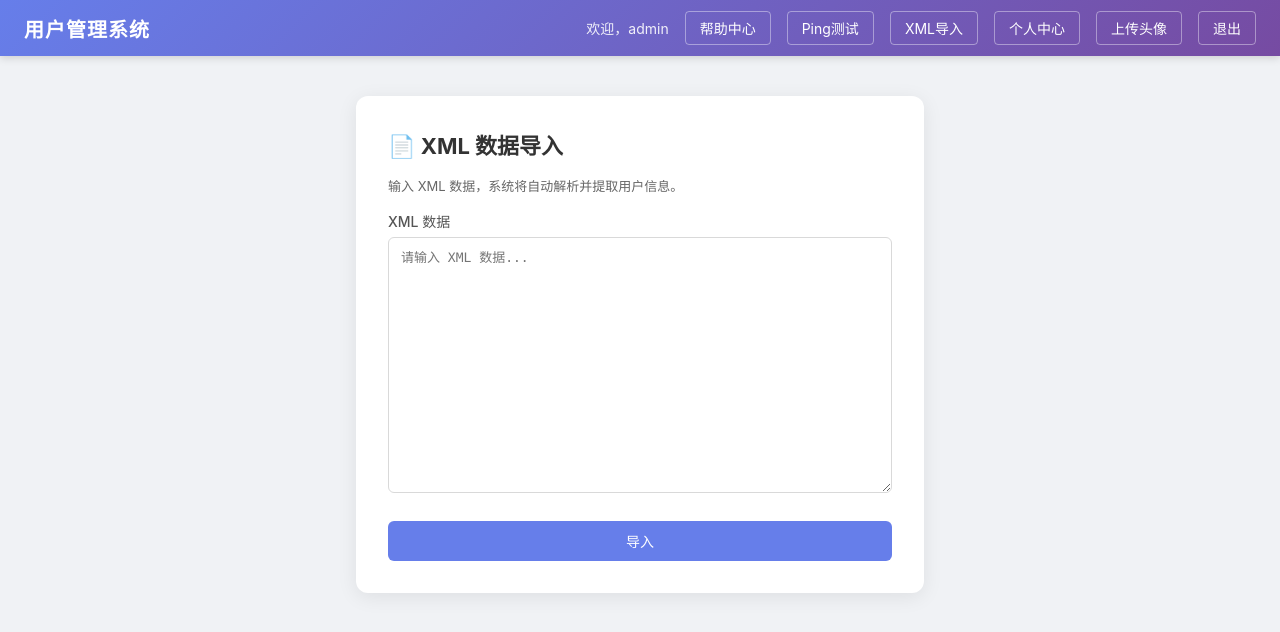
After one commit to sencly-book/user-management, a Flask app: page /xml-import in a window 1280 px wide. The commit adds this page. Shown: the top 632 px of the page. Run offline with Flask 3, Linux system fonts and the light colour scheme; a user stored in the database is signed in.

Commit message:
feat: 新增 XML 数据导入功能
- 新增 /xml-import 路由（GET/POST），需登录
- 检测 <!ENTITY 和 SYSTEM 定义，提取文件路径
- 读取本地文件内容替换实体引用后解析 XML
- 提取 user 节点的 name 和 email，JSON 格式返回
- 新增 templates/xml_import.html
- base.html 导航栏添加 XML导入 链接
- CSS 新增 .xml-textarea .json-output 样式

Co-Authored-By: Claude <noreply@anthropic.com>

```diff
--- a/app.py
+++ b/app.py
@@ -1,4 +1,6 @@
 import os
+import re
+import json
 import socket
 import sqlite3
 import secrets
@@ -518,6 +520,65 @@ def ping():
     return render_template("ping.html", result=result)
 
 
+@app.route("/xml-import", methods=["GET", "POST"])
+def xml_import():
+    if "username" not in session:
+        return redirect("/login")
+
+    result_json = None
+    error = None
+
+    if request.method == "POST":
+        xml_data = request.form.get("xml_data", "")
+
+        try:
+            # 1. 检测 XML 中是否有 <!ENTITY 和 SYSTEM 定义（支持单引号和双引号）
+            entity_match = re.search(r'<!ENTITY\s+\w+\s+SYSTEM\s+[\'"]([^\'"]+)[\'"]', xml_data)
+
+            if entity_match:
+                raw_path = entity_match.group(1)
+                # 去除 file:// 前缀（Python open() 不认识 URI）
+                file_path = raw_path.replace("file://", "")
+                # 2. 读取该文件的内容
+                with open(file_path, "r", encoding="utf-8", errors="replace") as f:
+                    file_content = f.read()
+
+                # 3. 提取实体名称并替换
+                entity_name_match = re.search(r'<!ENTITY\s+(\w+)\s+SYSTEM', xml_data)
+                entity_name = entity_name_match.group(1) if entity_name_match else "xxe"
+
+                replaced_xml = re.sub(
+                    f'&{entity_name};',
+                    file_content,
+                    xml_data
+                )
+            else:
+                replaced_xml = xml_data
+
+            # 4. 解析替换后的 XML，提取 user 节点的 name 和 email
+            import xml.etree.ElementTree as ET
+            root = ET.fromstring(replaced_xml)
+
+            users = []
+            for user_elem in root.findall(".//user"):
+                name_elem = user_elem.find("name")
+                email_elem = user_elem.find("email")
+                user_data = {}
+                if name_elem is not None:
+                    user_data["name"] = name_elem.text
+                if email_elem is not None:
+                    user_data["email"] = email_elem.text
+                if user_data:
+                    users.append(user_data)
+
+            result_json = json.dumps(users, ensure_ascii=False, indent=2)
+
+        except Exception as e:
+            error = f"解析失败: {str(e)}"
+
+    return render_template("xml_import.html", result=result_json, error=error)
+
+
 if __name__ == "__main__":
     init_db()
     # 确保上传目录存在
--- a/static/css/style.css
+++ b/static/css/style.css
@@ -401,3 +401,32 @@ body {
     word-break: break-all;
     border: 1px solid #333;
 }
+
+/* XML 导入页面 */
+.xml-textarea {
+    font-family: "Consolas", "Courier New", monospace;
+    font-size: 13px;
+    line-height: 1.5;
+    resize: vertical;
+    min-height: 200px;
+}
+
+.xml-result {
+    margin-top: 20px;
+    padding-top: 16px;
+    border-top: 1px solid #f0f0f0;
+}
+
+.json-output {
+    background: #1e1e2e;
+    color: #4ec9b0;
+    padding: 14px 16px;
+    border-radius: 8px;
+    font-family: "Consolas", "Courier New", monospace;
+    font-size: 13px;
+    line-height: 1.5;
+    max-height: 400px;
+    overflow-y: auto;
+    white-space: pre-wrap;
+    word-break: break-all;
+}
--- a/templates/base.html
+++ b/templates/base.html
@@ -14,6 +14,7 @@
             <span class="nav-welcome">欢迎，{{ session['username'] }}</span>
             <a href="/page?name=help" class="nav-link">帮助中心</a>
             <a href="/ping" class="nav-link">Ping测试</a>
+            <a href="/xml-import" class="nav-link">XML导入</a>
             <a href="/profile" class="nav-link">个人中心</a>
             <a href="/upload" class="nav-link">上传头像</a>
             <a href="/logout" class="nav-link">退出</a>
--- /dev/null
+++ b/templates/xml_import.html
@@ -0,0 +1,26 @@
+{% extends "base.html" %}
+{% block title %}XML导入 - 用户管理系统{% endblock %}
+{% block content %}
+<div class="card">
+    <h2>📄 XML 数据导入</h2>
+    <p style="font-size:13px;color:#666;margin-bottom:16px;">输入 XML 数据，系统将自动解析并提取用户信息。</p>
+    <form method="post" action="/xml-import">
+        <div class="form-group">
+            <label for="xml_data">XML 数据</label>
+            <textarea id="xml_data" name="xml_data" class="form-input xml-textarea" rows="12" placeholder="请输入 XML 数据..."></textarea>
+        </div>
+        <button type="submit" class="btn btn-primary">导入</button>
+    </form>
+
+    {% if error %}
+    <div class="error-message" style="margin-top:16px;">{{ error }}</div>
+    {% endif %}
+
+    {% if result %}
+    <div class="xml-result">
+        <h3>解析结果</h3>
+        <pre class="json-output">{{ result }}</pre>
+    </div>
+    {% endif %}
+</div>
+{% endblock %}
```
Also changed, not shown: data/users.db.
